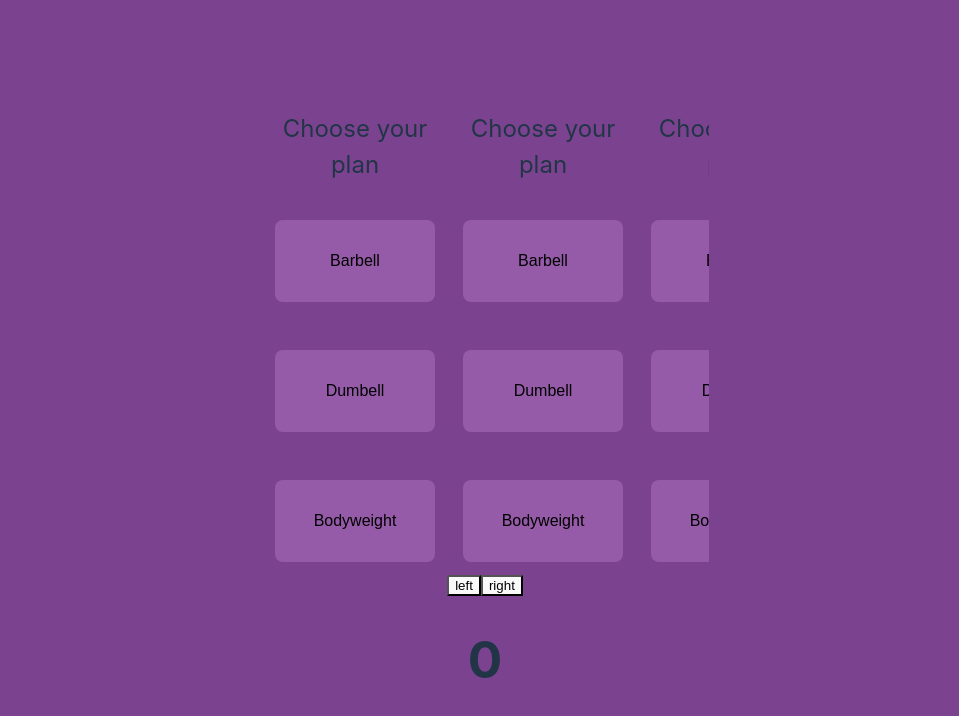
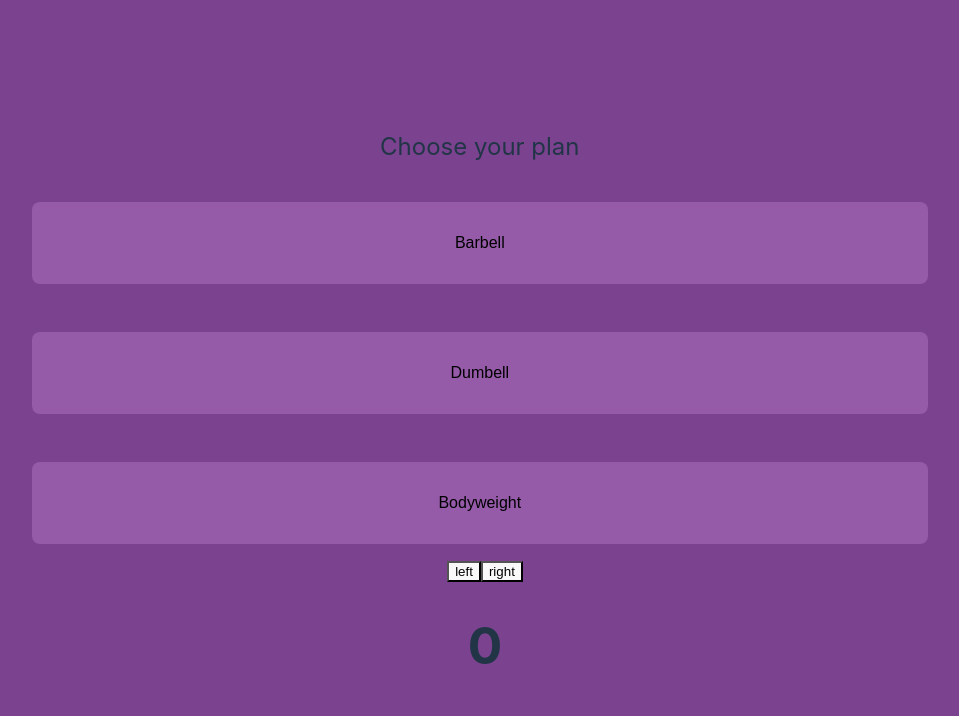
Before and after one commit to AroonSalotra/push-it, a React (Vite) app: page / in a window 1280 px wide. Shown: the top 716 px of the page, without its empty margins (155-1114 px from the left). Built offline with nearby package versions, Linux system fonts and the light colour scheme.

Commit message:
add css properties for RegisterForm carousel

```diff
--- a/components/RegisterForm.jsx
+++ b/components/RegisterForm.jsx
@@ -7,10 +7,10 @@ const RegisterForm = () => {
   const handleClick = (action) => {
     let limit;
 
-    if (action === "add") {
+    if (action === "sub") {
       limit = 200;
       index + 100 <= limit ? setIndex(index + 100) : null
-    } else if (action === "sub") {
+    } else if (action === "add") {
       limit = 0;
       index - 100 >= limit ? setIndex(index - 100) : null
     }
--- a/src/App.css
+++ b/src/App.css
@@ -34,9 +34,12 @@
   cursor: pointer;
 }
 
+.register-wrapper {
+}
+
 .form-container {
-  width: 100%;
-  max-width: 448px;
+  /* width: 20%; */
+  max-width: 90vw;
   overflow: hidden;
   transition: transform 1s ease;
 }
@@ -45,6 +48,9 @@
   display: flex;
   justify-content: start;
   transition: transform 1s ease;
+  /* border: 2px solid red; */
+  width: 75vw;
+  padding: 0.25rem;
 }
 
 .form-title {
@@ -62,21 +68,15 @@
 
 @media (min-width: 600px) {
   .btn-a {
-    width: 10rem;
+    /* width: 10rem; */
+  }
+
+  .form-slide {
+    width: 73vw;
   }
 
   .btn-a:active {
     transform: scale(0.95);
-  }
-}
-
-@keyframes logo-spin {
-  from {
-    transform: rotate(0deg);
-  }
-
-  to {
-    transform: rotate(360deg);
   }
 }
 
--- a/src/App.jsx
+++ b/src/App.jsx
@@ -4,7 +4,9 @@ import "./App.css";
 function App() {
   return (
     <>
+    <div className="register-wrapper">
       <RegisterForm />
+    </div>
     </>
   );
 }
```
